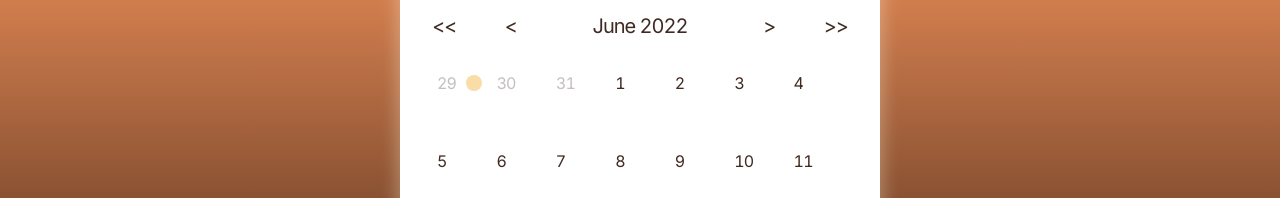
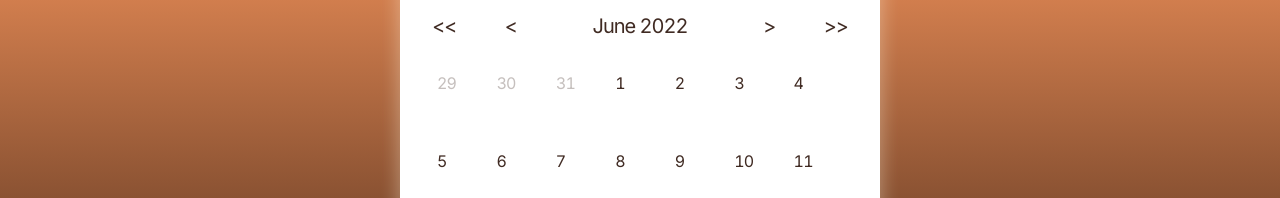
Before and after one commit to chichoon/JiychoiStandardTime, a React (Create React App) app: page /calendar in a window 1280 px wide. Shown: the part 270-468 px from the top of the page. Built offline with nearby package versions, Linux system fonts and the light colour scheme; a web font is replaced by a local one.

Commit message:
Feat: 더미데이터 날리고 진짜데이터 사용

```diff
--- a/src/router/Calendar/OverviewCalendar/CalendarBody/index.tsx
+++ b/src/router/Calendar/OverviewCalendar/CalendarBody/index.tsx
@@ -3,20 +3,9 @@ import { Dayjs } from 'dayjs';
 import { getMonthArray } from 'utils/calendarUtils';
 
 import styles from './calendarBody.module.scss';
-import { ISong, ISongsByDay } from 'types/musics';
+import { ISong } from 'types/musics';
 import CalendarDateElement from './CalendarDateElement';
-
-const TEST_DATA: ISongsByDay = {
-  '2022-05-29': {
-    index: 0,
-    title: '맞은편 미래',
-    artist: 'achime',
-    comment: '좋은achime입니다 🌄',
-    id: '3oBPGdOwbbc',
-    date: '2021-08-30 07:10',
-    tagList: ['peaceful', 'man', 'band'],
-  },
-};
+import { useFetchAllSongsByDay } from 'hooks';
 
 interface IProps {
   date: Dayjs;
@@ -24,9 +13,10 @@ interface IProps {
 
 const CalendarBody = ({ date }: IProps) => {
   const monthArray = getMonthArray(date);
+  const allSongsByDay = useFetchAllSongsByDay();
 
   const getSongOfDay = (v: Dayjs): ISong | undefined => {
-    return TEST_DATA[v.format('YYYY-MM-DD')] ?? undefined;
+    return allSongsByDay[v.format('YYYY-MM-DD')] ?? undefined;
   };
 
   return (
```
